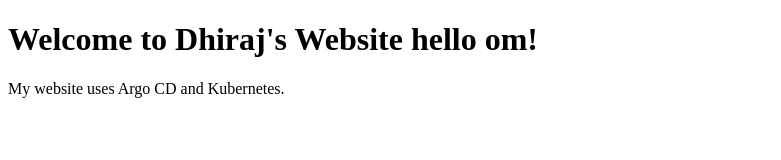
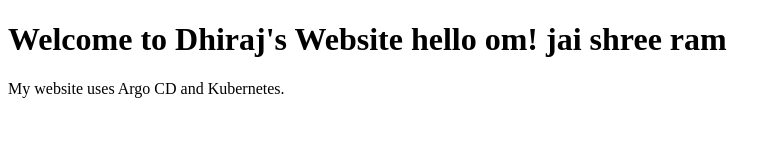
Before and after one commit to omkanjwani4240-a11y/my-website, a plain HTML site: page index.html in a window 1280 px wide. Shown: the whole page, without its empty margins (0-781 px from the left). Drawn offline with Linux system fonts and the light colour scheme.

Commit message:
update website

```diff
--- a/index.html
+++ b/index.html
@@ -4,7 +4,7 @@
     <title>My Website</title>
 </head>
 <body>
-    <h1>Welcome to Dhiraj's Website hello om!</h1>
+    <h1>Welcome to Dhiraj's Website hello om! jai shree ram</h1>
     <p>My website uses Argo CD and Kubernetes.</p>
 </body>
 </html>
```
